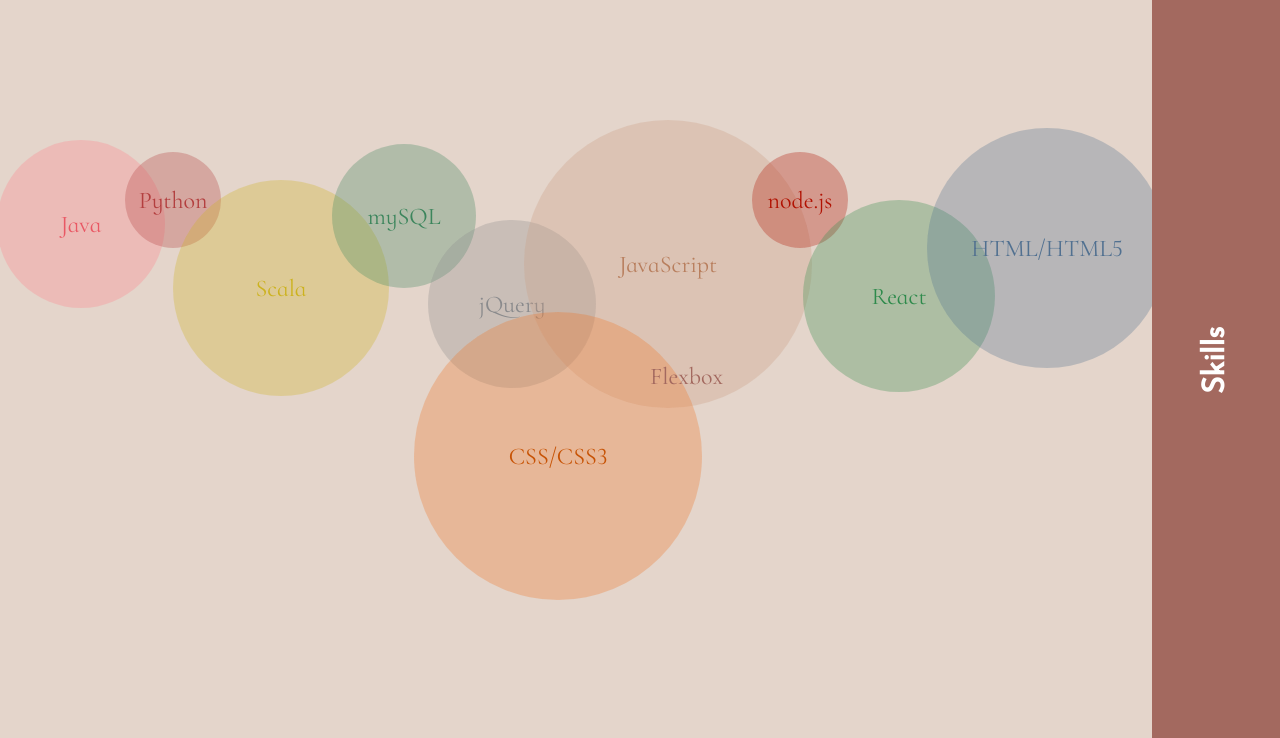
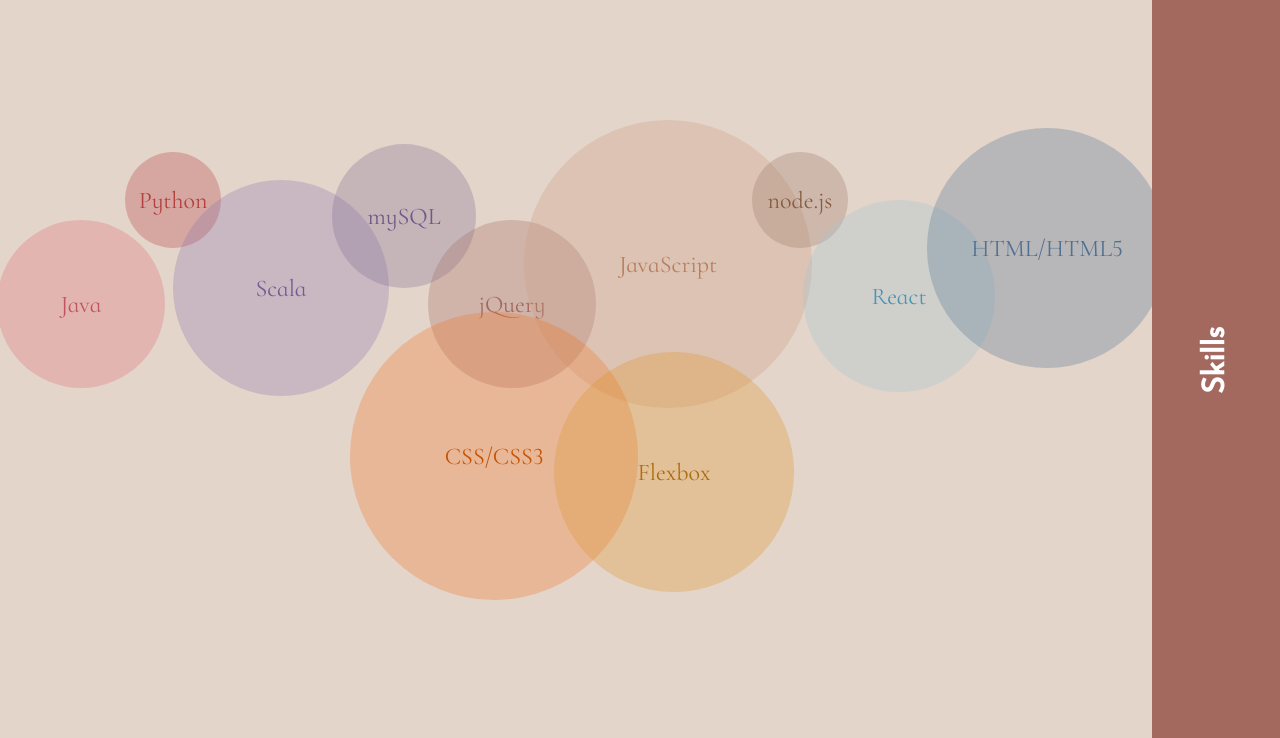
Before and after one commit to argykay/Personal-Website, a plain HTML site: page index.html in a window 1280 px wide. Shown: the part 2120-2858 px from the top of the page. Drawn offline with nearby package versions, Linux system fonts and the light colour scheme.

Commit message:
colour palette fixed

```diff
--- a/diagram.css
+++ b/diagram.css
@@ -49,24 +49,20 @@
 
 /* Provide 10 different sizes */
 .skills-diagram .skill-2 {
-  vertical-align: top;
+  vertical-align: bottom;
   width: 12em;
   height: 12em;
   line-height: 12em;
-
   background-color: rgba(201, 155, 129, 0.3);
-  border-color: rgba(184, 126, 93, 1);
   color: rgba(184, 126, 93, 1);
 }
 .skills-diagram .skill-3 {
   vertical-align: bottom;
-
   width: 7em;
   height: 7em;
   line-height: 7em;
-  background-color: rgba(138, 138, 140, 0.3);
-  border-color: rgba(138, 138, 140, 1);
-  color: rgba(138, 138, 140, 1);
+  background-color: rgba(163, 105, 95, 0.3);
+  color: rgb(163, 105, 95);
 }
 .skills-diagram .skill-4 {
   vertical-align: bottom;
@@ -77,6 +73,7 @@
   color: rgb(199, 83, 5);
 }
 .skills-diagram .skill-5 {
+  vertical-align: top;
   width: 4em;
   height: 4em;
   line-height: 4em;
@@ -88,63 +85,59 @@
   width: 6em;
   height: 6em;
   line-height: 6em;
-  background-color: rgba(60, 133, 92, 0.3);
-  color: rgb(60, 133, 92);
+  background-color: rgba(126, 111, 145, 0.3);
+  color: rgb(109, 90, 134);
 }
 .skills-diagram .skill-7 {
   vertical-align: bottom;
   width: 9em;
   height: 9em;
   line-height: 9em;
-  background-color: rgba(160, 195, 209, 0.3);
-  color: rgb(70, 149, 180);
+  background-color: rgba(140, 115, 172, 0.3);
+  color: rgb(116, 91, 148);
 }
 .skills-diagram .skill-8 {
   vertical-align: bottom;
-
   width: 8em;
   height: 8em;
   line-height: 8em;
-  background-color: rgba(46, 138, 75, 0.3);
-  border-color: rgba(46, 138, 75, 1);
-  color: rgba(46, 138, 75, 1);
+  background-color: rgba(160, 195, 209, 0.3);
+  color: rgb(70, 149, 180);
 }
 .skills-diagram .skill-9 {
   width: 4em;
   height: 4em;
   line-height: 4em;
-
-  background-color: rgba(177, 18, 2, 0.3);
-  border-color: rgba(177, 18, 2, 1);
-  color: rgba(177, 18, 2, 1);
+  background-color: rgba(156, 120, 99, 0.3);
+  color: rgb(134, 92, 67);
 }
 
 .skills-diagram .skill-10 {
-  vertical-align: middle;
+  vertical-align: top;
 
   width: 10em;
   height: 10em;
   line-height: 10em;
   background-color: rgba(81, 112, 144, 0.3);
-  border-color: rgba(81, 112, 144, 1);
   color: rgba(81, 112, 144, 1);
 }
 
 .skills-diagram .skill-11 {
+  vertical-align: middle;
   width: 7em;
   height: 7em;
   line-height: 7em;
-  background-color: rgba(255, 128, 138, 0.3);
-  color: rgb(233, 88, 100);
+  background-color: rgba(221, 109, 118, 0.3);
+  color: rgb(194, 84, 93);
 }
 
-.skills-diagram .skill-7 {
+.skills-diagram .skill-12 {
   vertical-align: bottom;
-  width: 9em;
-  height: 9em;
-  line-height: 9em;
-  background-color: rgba(204, 178, 31, 0.3);
-  color: rgb(204, 178, 31);
+  width: 10em;
+  height: 10em;
+  line-height: 10em;
+  background-color: rgba(221, 147, 37, 0.3);
+  color: rgb(172, 109, 16);
 }
 
 @media (max-width: 760px) {
--- a/index.html
+++ b/index.html
@@ -116,11 +116,10 @@
             <dt class="skill-9">node.js</dt>
             <dd class="skills-diagram">9</dd>
             <dt class="skill-8">React</dt>
+            <dd class="skills-diagram">8</dd>
             <dt class="skill-10">HTML/HTML5</dt>
             <dd class="skills-diagram">10</dd>
-            <dd class="skills-diagram">8</dd>
-            <dt class="skill-4">CSS/CSS3
-            </dt>
+            <dt class="skill-4">CSS/CSS3</dt>
             <dd class="skills-diagram">4</dd>
             <dt class="skill-12">Flexbox</dt>
             <dd class="skills-diagram">12</dd>
```
